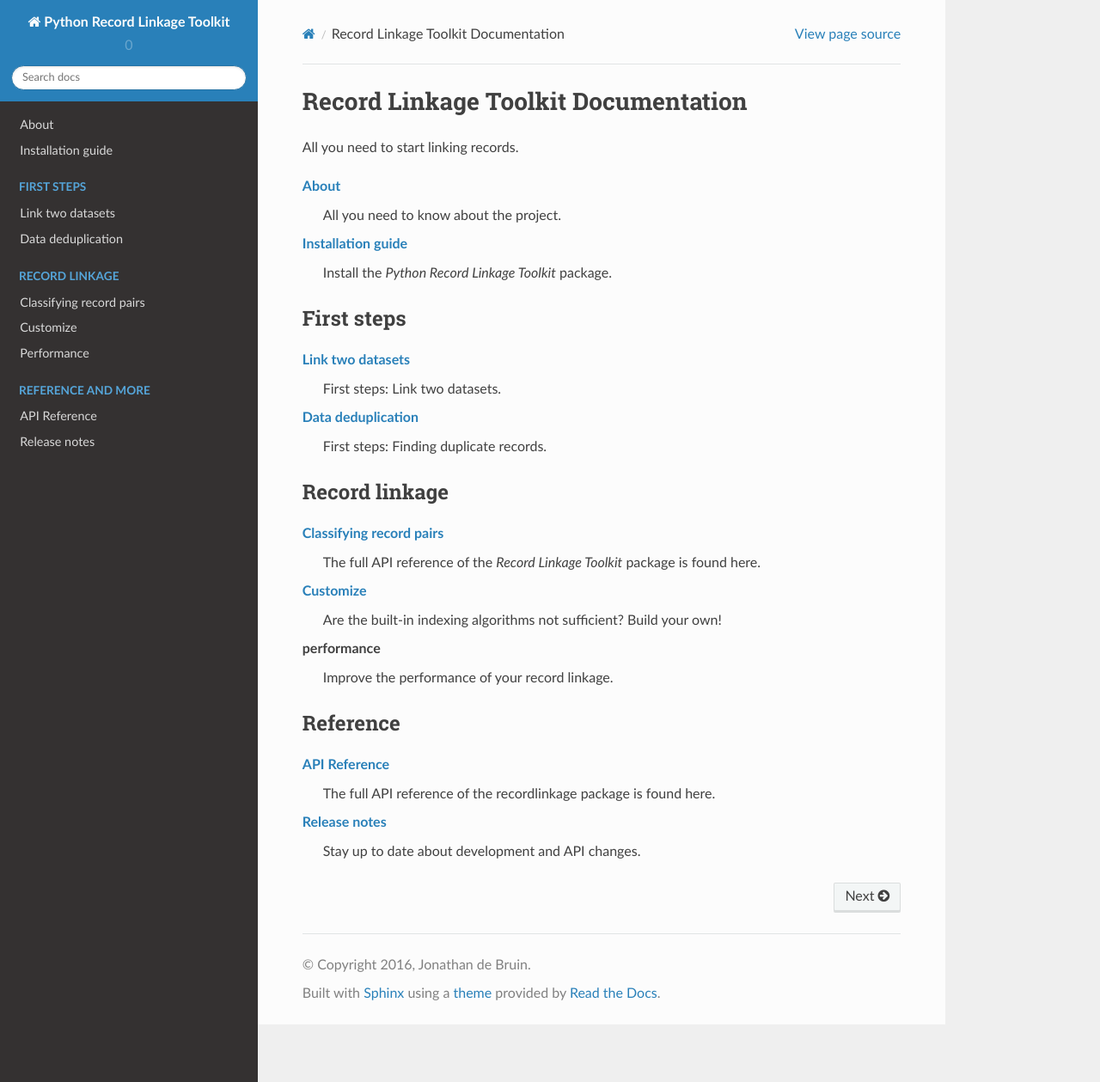
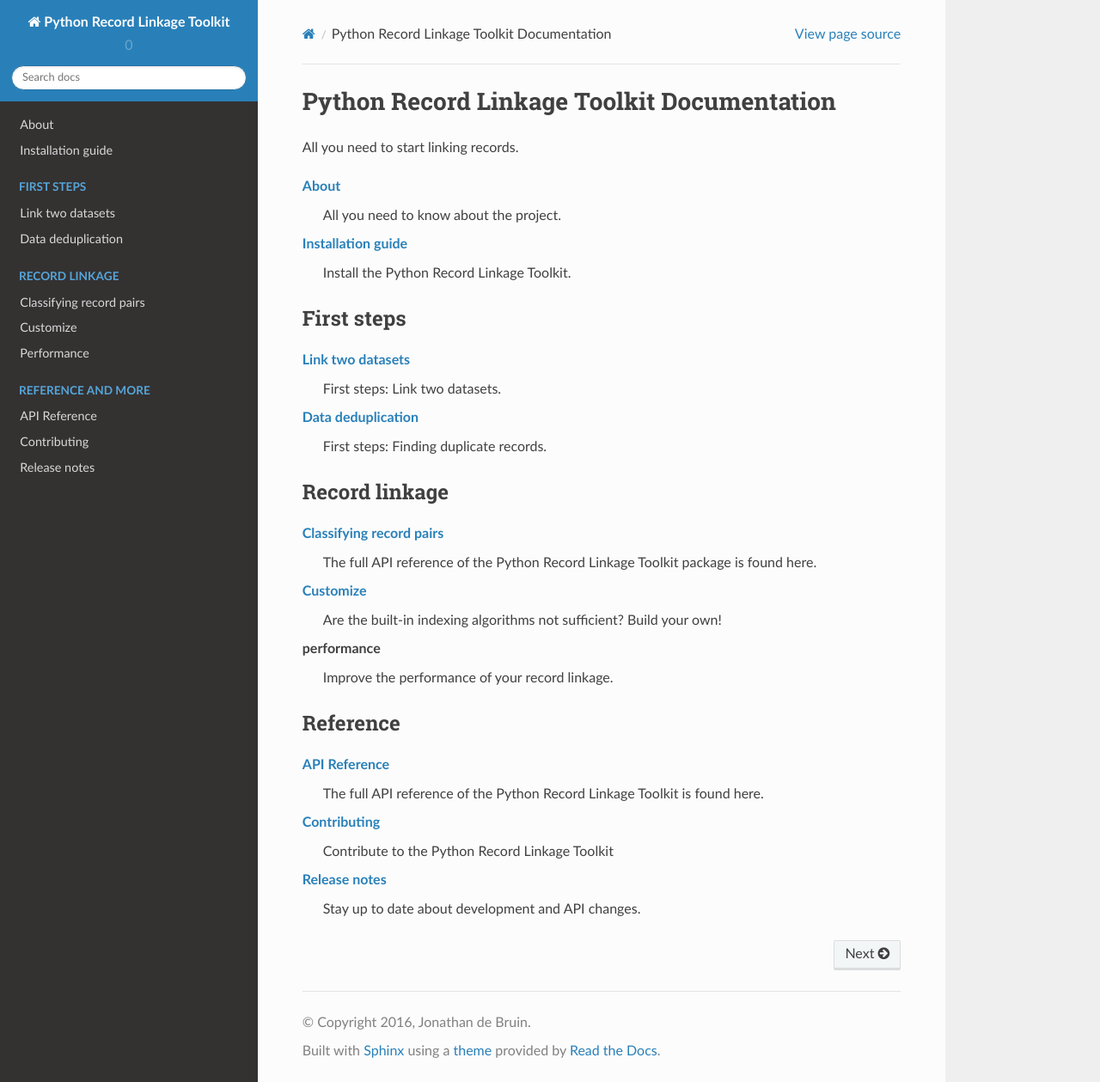
Before and after one commit to J535D165/recordlinkage, a Sphinx documentation site: the page built from docs/index.rst, in a window 1280 px wide and 1259 px high. Shown: the whole window at 86% size. Built offline with Sphinx 7.4.7 and the Read the Docs theme 2.0.0, drawn with Linux system fonts in a browser that asks for light colours.

Commit message:
Add page about contributing

```diff
--- a/docs/index.rst
+++ b/docs/index.rst
@@ -1,6 +1,6 @@
-************************************
-Record Linkage Toolkit Documentation
-************************************
+*******************************************
+Python Record Linkage Toolkit Documentation
+*******************************************
 
 All you need to start linking records.
 
@@ -15,7 +15,7 @@
 	All you need to know about the project.
 
 :doc:`installation`
-	Install the `Python Record Linkage Toolkit` package.
+	Install the Python Record Linkage Toolkit.
 
 First steps
 ===========
@@ -47,7 +47,7 @@
 	notebooks/performance.ipynb
 
 :doc:`notebooks/classifiers`
-	The full API reference of the `Record Linkage Toolkit` package is found here.
+	The full API reference of the Python Record Linkage Toolkit package is found here.
 
 :doc:`notebooks/advanced_indexing`
 	Are the built-in indexing algorithms not sufficient? Build your own!
@@ -65,10 +65,15 @@
 
 	reference
 
+	contributing
+
 	changelog
 
 :doc:`reference`
-	The full API reference of the recordlinkage package is found here.
+	The full API reference of the Python Record Linkage Toolkit is found here.
+
+:doc:`contributing`
+	Contribute to the Python Record Linkage Toolkit
 
 :doc:`changelog`
 	Stay up to date about development and API changes.
```
Also changed, not shown: docs/contributing.rst (added, +49 -0 lines).
